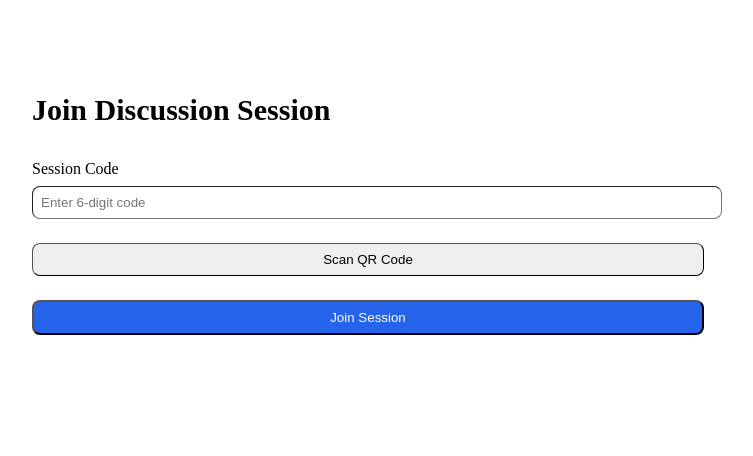
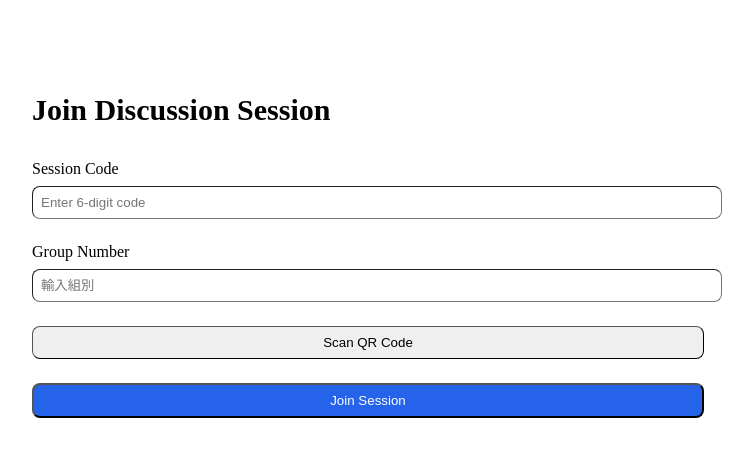
Before and after one commit to hinagiku-dev/Hinagiku, a SvelteKit app: page /join in a window 1280 px wide. Shown: the top 456 px of the page, without its empty margins (272-1025 px from the left). Built offline with nearby package versions, Linux system fonts and the light colour scheme.

Commit message:
feat: add group number in join and participant grouping

```diff
--- a/src/routes/join/+page.server.ts
+++ b/src/routes/join/+page.server.ts
@@ -11,16 +11,21 @@ export const actions = {
 
 		const data = await request.formData();
 		const tempId = data.get('tempId')?.toString();
+		const groupNumber = data.get('groupNumber')?.toString();
 
 		if (!tempId || !validateTempId(tempId)) {
-			return fail(400, { tempId, invalid: true });
+			return fail(400, { tempId, idInvalid: true });
+		}
+
+		// verify group number match "^(?:[1-9]|[1-4][0-9]|50)$"
+		if (!groupNumber || !/^(?:[1-9]|[1-4][0-9]|50)$/.test(groupNumber)) {
+			return fail(400, { groupNumber, groupNumberInvalid: true });
 		}
 
 		// Find session by tempId
 		const sessionQuery = await adminDb
 			.collection('sessions')
 			.where('tempId', '==', tempId)
-			.where('status', '==', 'waiting')
 			.limit(1)
 			.get();
 
@@ -35,14 +40,49 @@ export const actions = {
 		if (sessionData.tempIdExpiry.toDate() < new Date()) {
 			return fail(400, { tempId, expired: true });
 		}
-
 		// Add participant to session
 		await session.ref.update({
 			[`participants.${locals.user.uid}`]: {
 				name: locals.user.name,
-				joinedAt: new Date()
+				joinedAt: new Date(),
+				groupNumber: parseInt(groupNumber)
 			}
 		});
+
+		// Add participant to group
+		const groupSnapshot = await adminDb
+			.collection('groups')
+			.where('number', '==', parseInt(groupNumber))
+			.where('sessionId', '==', session.id)
+			.limit(1)
+			.get();
+
+		let groupRef;
+
+		if (groupSnapshot.empty) {
+			// Create new group
+			groupRef = adminDb.collection('groups').doc();
+			await groupRef.set({
+				id: groupRef.id,
+				number: parseInt(groupNumber),
+				sessionId: session.id,
+				participants: {
+					[locals.user.uid]: {
+						name: locals.user.name,
+						joinedAt: new Date()
+					}
+				}
+			});
+		} else {
+			// Add participant to existing group
+			groupRef = groupSnapshot.docs[0].ref;
+			await groupRef.update({
+				[`participants.${locals.user.uid}`]: {
+					name: locals.user.name,
+					joinedAt: new Date()
+				}
+			});
+		}
 
 		return { success: true, sessionId: session.id };
 	}
--- a/src/routes/join/+page.svelte
+++ b/src/routes/join/+page.svelte
@@ -6,6 +6,7 @@
 	let { form } = $props();
 	let showScanner = $state(false);
 	let tempIdInput = $state('');
+	let tempGroupInput = $state('');
 
 	function handleScan(code: string) {
 		if (validateTempId(code)) {
@@ -42,11 +43,27 @@
 					class="w-full rounded-lg border p-2"
 					placeholder="Enter 6-digit code"
 				/>
-				{#if form?.invalid}
+				{#if form?.idInvalid}
 					<p class="mt-1 text-sm text-red-600">Please enter a valid 6-digit code</p>
 				{/if}
 				{#if form?.notFound}
 					<p class="mt-1 text-sm text-red-600">Session not found or already started</p>
+				{/if}
+			</div>
+			<div>
+				<label for="groupNumber" class="mb-2 block font-medium">Group Number</label>
+				<input
+					type="number"
+					id="groupNumber"
+					name="groupNumber"
+					bind:value={tempGroupInput}
+					required
+					pattern="^(?:[1-9]|[1-4][0-9]|50)$"
+					class="w-full rounded-lg border p-2"
+					placeholder="輸入組別"
+				/>
+				{#if form?.groupNumberInvalid}
+					<p class="mt-1 text-sm text-red-600">請輸入有效的組別</p>
 				{/if}
 			</div>
 
```
